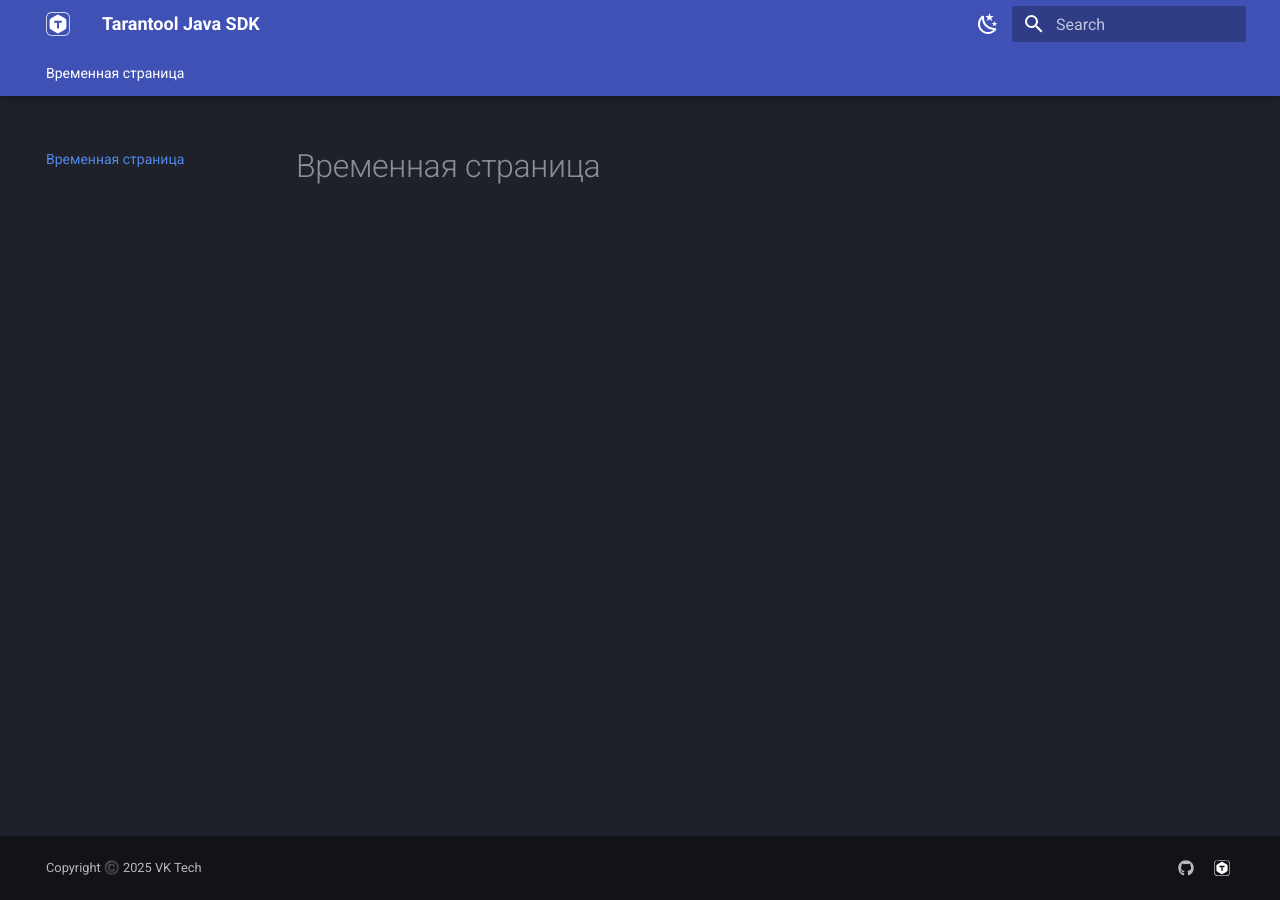
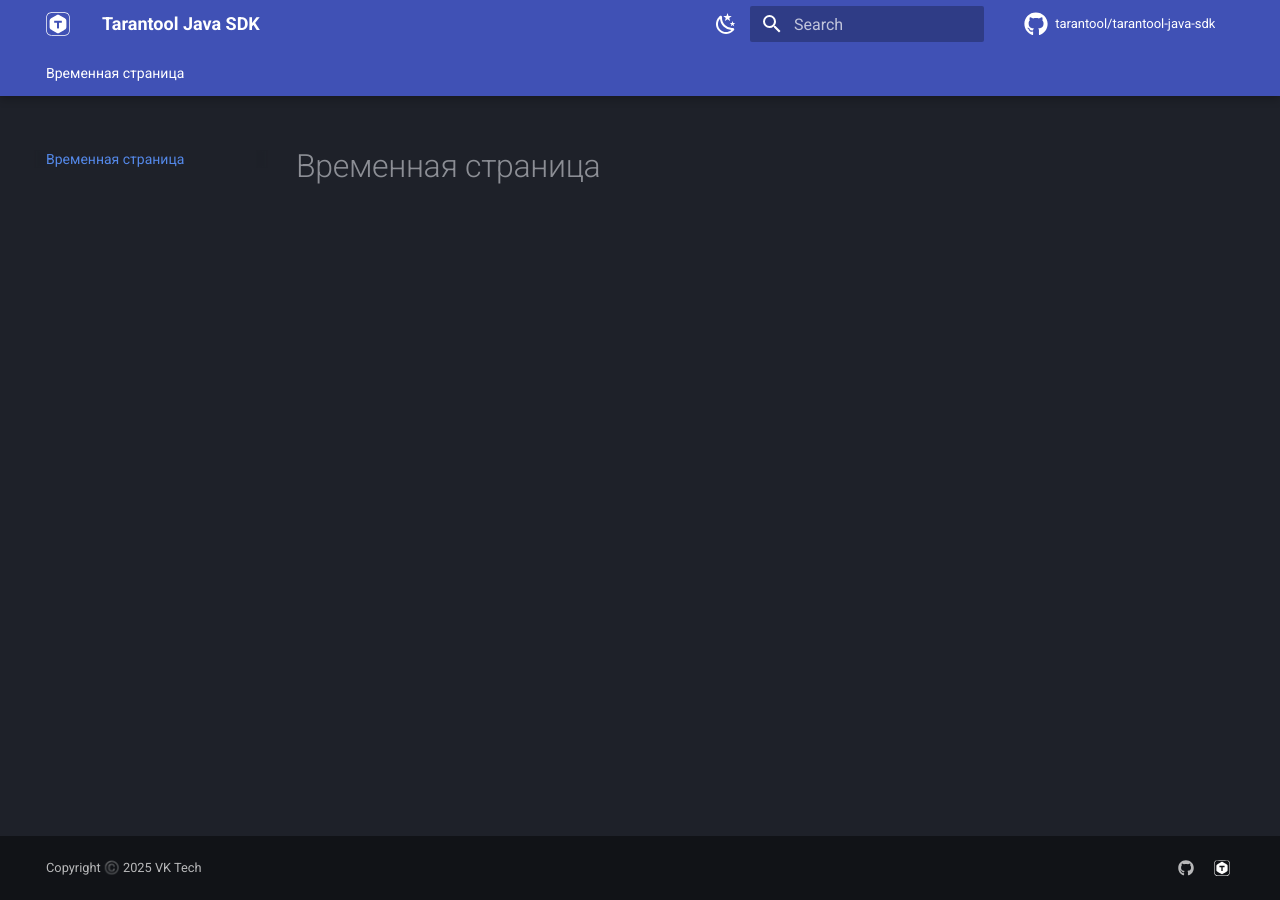
Before and after one commit to tarantool/tarantool-java-sdk, an MkDocs documentation site: the page built from documentation/docs/index.md, in a window 1280 px wide. Built offline with MkDocs 1.6.1 and Material for MkDocs 9.7.7, drawn with Linux system fonts in a browser that asks for light colours; comment, search, counter and statistics services are not loaded; the version menu is left out.

Commit message:
doc(common): add deploying dev doc
Add workflow to deploy develop
version of documentation

```diff
--- a/documentation/mkdocs.yml
+++ b/documentation/mkdocs.yml
@@ -1,5 +1,7 @@
 site_name: Tarantool Java SDK
 copyright: Copyright ©️ 2025 VK Tech
+repo_name: tarantool/tarantool-java-sdk
+repo_url: https://github.com/tarantool/tarantool-java-sdk
 extra:
   language: ru
   generator: false
@@ -8,6 +10,9 @@ extra:
       link: https://github.com/tarantool/tarantool-java-sdk
     - icon: tarantool/tarantool
       link: https://www.tarantool.io/ru/
+  version:
+    provider: mike
+    alias: true
 
 theme:
   features:
@@ -34,6 +39,7 @@ theme:
 
 #  favicon: images/favicon.svg
   icon:
+    repo: fontawesome/brands/github
     logo: tarantool/tarantool
     admonition:
       note: octicons/tag-16
--- /dev/null
+++ b/documentation/requirements.txt
@@ -0,0 +1,2 @@
+mkdocs-material==9.7.0
+mike==v2.1.3
```
Also changed, not shown: 1 other file.
